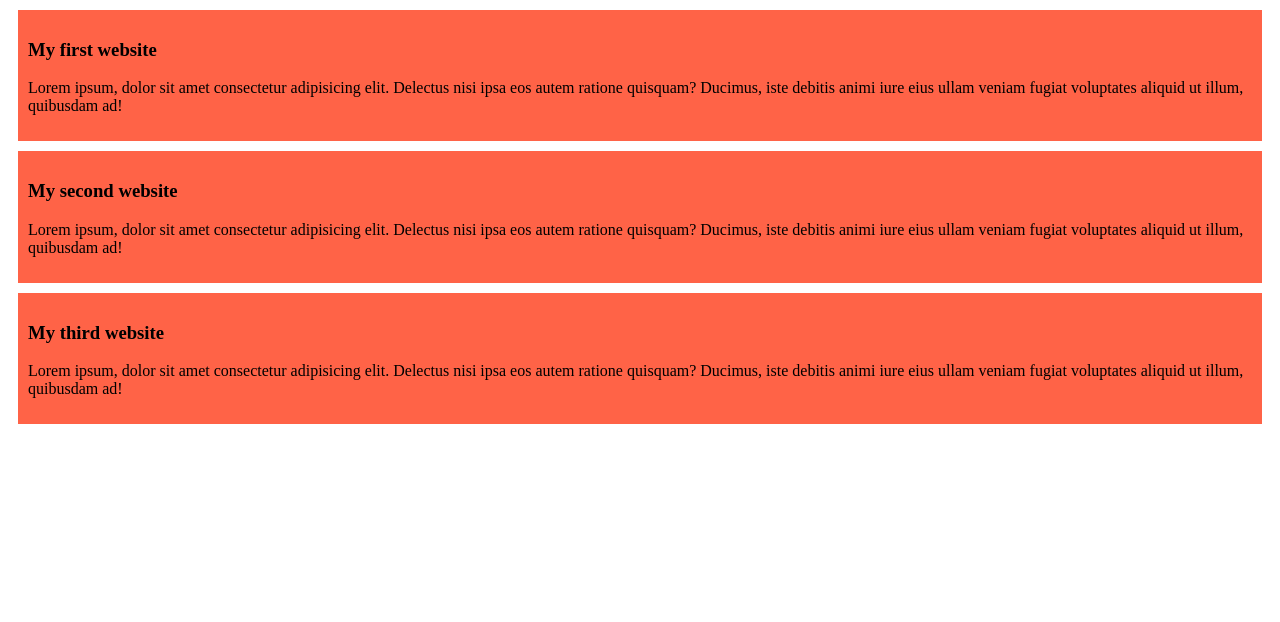
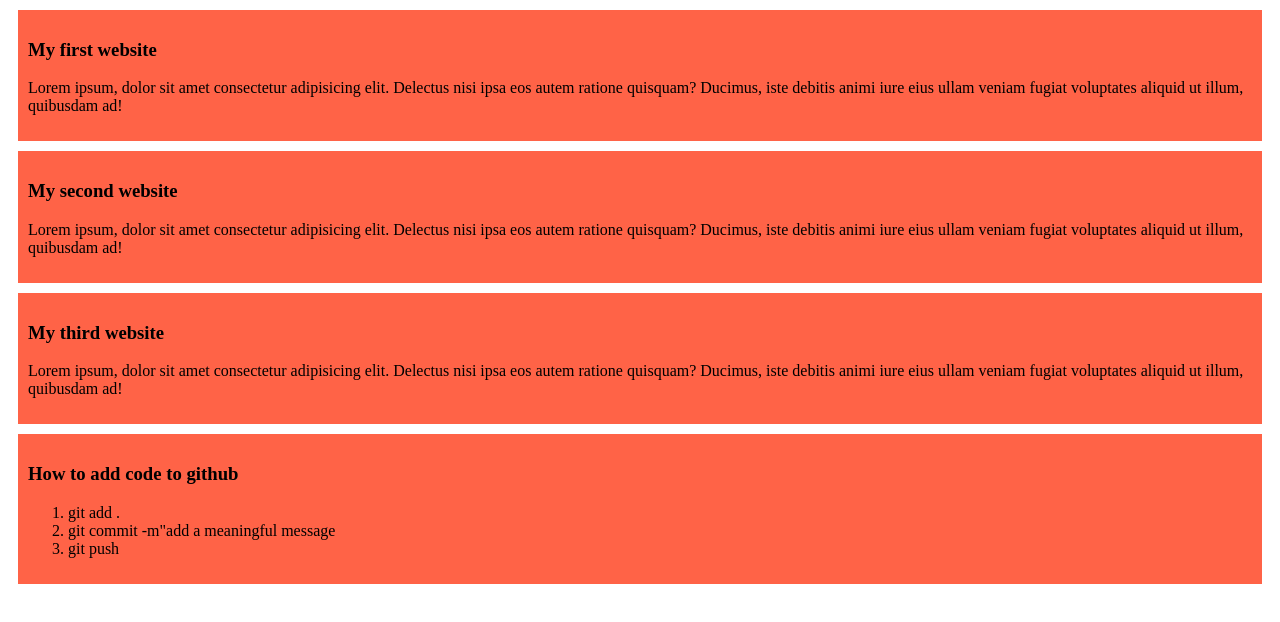
Before and after one commit to assadujjaman112/my-first-github-repo, a plain HTML site: page index.html in a window 1280 px wide. Drawn offline with Linux system fonts and the light colour scheme.

Commit message:
added my list to code

```diff
--- a/index.html
+++ b/index.html
@@ -19,6 +19,14 @@
         <h3>My third website</h3>
         <p>Lorem ipsum, dolor sit amet consectetur adipisicing elit. Delectus nisi ipsa eos autem ratione quisquam? Ducimus, iste debitis animi iure eius ullam veniam fugiat voluptates aliquid ut illum, quibusdam ad!</p>
     </div>
+    <div>
+        <h3>How to add code to github</h3>
+        <ol>
+            <li>git add . </li>
+            <li>git commit -m"add a meaningful message</li>
+            <li>git push</li>
+        </ol>
+    </div>
 
 </body>
 </html>
```
